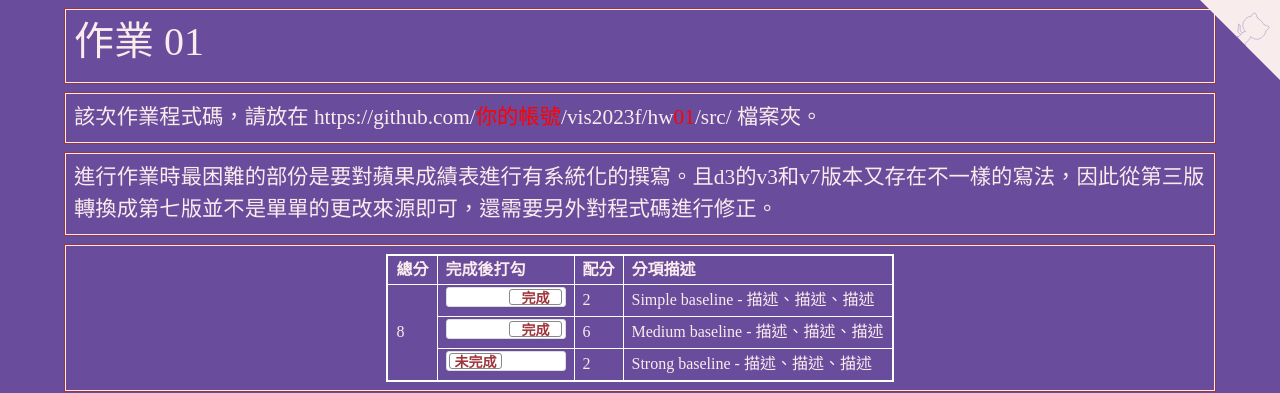
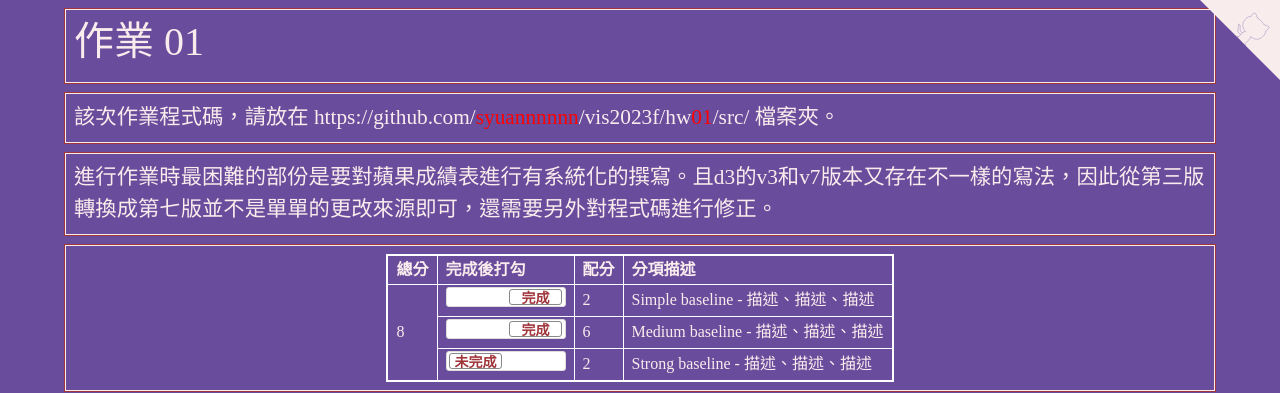
Before and after one commit to syuannnnnn/serena, a plain HTML site: page hw01/index.html in a window 1280 px wide. Shown: the top 393 px of the page. Drawn offline with nearby package versions, Linux system fonts and the light colour scheme.

Commit message:
Update index.html

```diff
--- a/hw01/index.html
+++ b/hw01/index.html
@@ -178,7 +178,7 @@
   <!-- ------------------------------------------------>
   <div class="row hw12">
     <div class="col-md-12 twenty">
-      該次作業程式碼，請放在 https://github.com/<span style="color:red;">你的帳號</span>/vis2023f/hw<span style="color:red;">01</span>/src/ 檔案夾。
+      該次作業程式碼，請放在 https://github.com/<span style="color:red;">syuannnnnn</span>/vis2023f/hw<span style="color:red;">01</span>/src/ 檔案夾。
     </div>
   </div>
 
```
